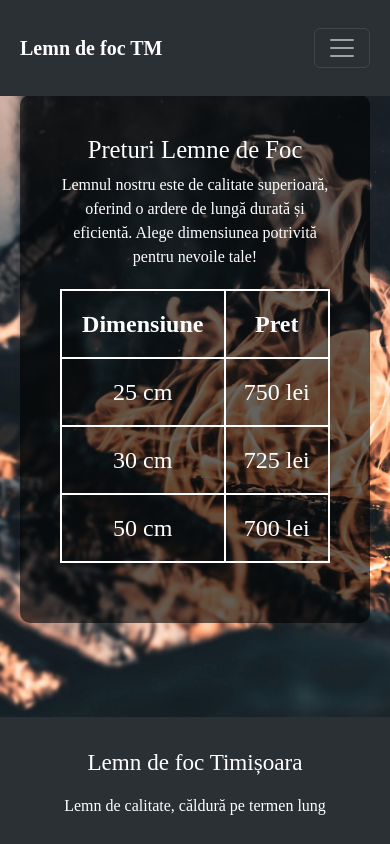
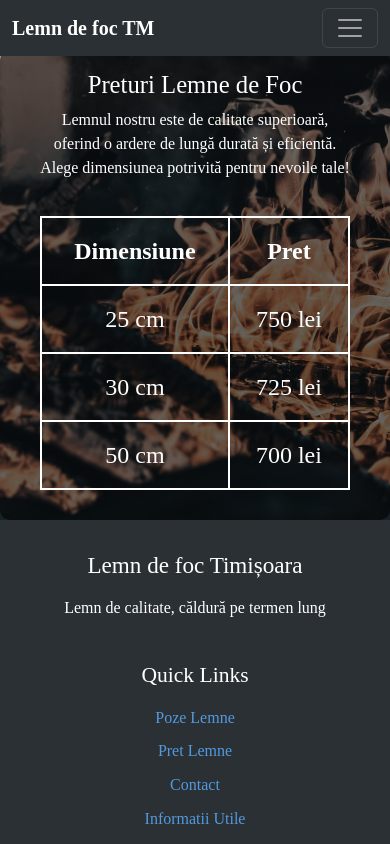
Before and after one commit to BabiscaPaul/wood-website, a React (Vite) app: page /pret in a window 390 px wide. Shown: the top 844 px of the page. Built offline with nearby package versions, Linux system fonts and the light colour scheme.

Commit message:
mobile view finished

```diff
--- a/index.html
+++ b/index.html
@@ -1,13 +1,16 @@
 <!doctype html>
 <html lang="en">
+
 <head>
   <meta charset="UTF-8" />
   <link rel="icon" type="image/svg+xml" href="/vite.svg" />
   <meta name="viewport" content="width=device-width, initial-scale=1.0" />
   <title>Wood Website</title>
 </head>
+
 <body>
   <div id="root"></div>
   <script type="module" src="/src/Components/main.jsx"></script>
 </body>
+
 </html>
--- a/src/Pages/InformatiiUtile.jsx
+++ b/src/Pages/InformatiiUtile.jsx
@@ -1,13 +1,14 @@
 import Navigation from "../Components/Navigation";
 import Footer from "../Components/Footer";
-import backgroundImage from '../assets/background-img.jpg';
 import '../Styles/ContactPage/styles.css';
 
 function InformatiiUtile() {
     const sizeOptions = ["25 cm", "30 cm", "50 cm"];
 
     const containerStyle = {
-        padding: "40px",
+        flexDirection: "column",
+        justifyContent: "center",
+
         textAlign: "center",
         fontFamily: "Baskerville",
         color: "white",
@@ -16,6 +17,14 @@ function InformatiiUtile() {
         margin: "50px auto",
         maxWidth: "800px",
         maxHeight: "300px",
+
+
+        marginTop: "40px",
+        marginBottom: "0px",
+        paddingTop: "50px",
+        paddingBottom: "50px",
+        paddingLeft: "30px",
+        paddingRight: "30px",
     };
 
     const sizeOptionStyle = {
@@ -31,7 +40,7 @@ function InformatiiUtile() {
         <div className="page-container">
             <Navigation />
             <div className="main-section">
-                <div style={containerStyle}>
+                <div className="container" style={containerStyle}>
                     <h2>Esența Lemnului</h2>
                     <p>
                         Lemnul nostru provine din fag, recunoscut pentru arderea sa uniformă și căldura de lungă durată.
--- a/src/Pages/PozeLemne.jsx
+++ b/src/Pages/PozeLemne.jsx
@@ -18,6 +18,8 @@ import wood12 from "../assets/wood-photos/wood_12.jpg";
 import wood13 from "../assets/wood-photos/wood_13.jpg";
 import wood14 from "../assets/wood-photos/wood_14.jpg";
 import wood15 from "../assets/wood-photos/wood_15.jpg";
+
+import '../Styles/HomePage/MainStyles/Main.css'
 
 function PozeLemne() {
     const [selectedImage, setSelectedImage] = useState(null);
@@ -81,10 +83,12 @@ function PozeLemne() {
     };
 
     return (
-        <>
+        <div className="page-container">
             <Header>
                 <Navigation />
             </Header>
+
+            <div className="main-section">
 
                 <div style={galleryContainerStyle}>
                     {woodImages.map((woodImage, index) => (
@@ -111,8 +115,10 @@ function PozeLemne() {
                     </div>
                 )}
 
+            </div>
+
             <Footer />
-        </>
+        </div>
     );
 }
 
--- a/src/Pages/PretLemne.jsx
+++ b/src/Pages/PretLemne.jsx
@@ -1,7 +1,7 @@
 import Navigation from "../Components/Navigation";
 import Footer from "../Components/Footer";
 import '../Styles/ContactPage/styles.css';
-import '../Styles/PricePage/styles.css'
+
 
 function PretLemne() {
     const pricingData = [
@@ -11,15 +11,20 @@ function PretLemne() {
     ];
 
     const containerStyle = {
-        marginTop: "100px",
         padding: "40px",
         textAlign: "center",
         fontFamily: "Baskerville",
         color: "white",
         backgroundColor: "rgba(0, 0, 0, 0.6)",
         borderRadius: "10px",
-        margin: "50px auto",
         maxWidth: "800px",
+        display: "flex",
+        flexDirection: "column",
+        justifyContent: "center",
+
+        marginTop: "50px",
+        paddingTop: "20px",
+        paddingBottom: "10px"
     };
 
     const tableStyle = {
@@ -34,13 +39,18 @@ function PretLemne() {
         fontSize: "1.5rem",
     };
 
-
     return (
         <div className="page-container">
             <Navigation />
-            <div className="main-section">
+            <div className="main-section" style={{
+                width: "100%",
+                display: "flex",
+                justifyContent: "center",
+                alignItems: "center",
+                paddingBottom: "0px",
+            }}>
                 <div className="container" style={containerStyle}>
-                    <h2>Preturi Lemne de Foc</h2>
+                    <h2 >Preturi Lemne de Foc</h2>
                     <p>
                         Lemnul nostru este de calitate superioară, oferind o ardere de lungă durată și eficientă.
                         Alege dimensiunea potrivită pentru nevoile tale!
--- a/src/Styles/ContactPage/styles.css
+++ b/src/Styles/ContactPage/styles.css
@@ -17,7 +17,7 @@
     margin-top: 100px;
     display: flex;
     flex-direction: column;
-    gap: 100px;
+    gap: 50px;
 }
 
 .phone-number-text {
@@ -44,22 +44,21 @@
     background-position: center;
     background-repeat: no-repeat;
     flex-grow: 1;
-
     display: flex;
+    flex-direction: column;
     justify-content: center;
-    gap: 300px;
+    align-items: center;
     margin-top: 25px;
 }
 
 .location-info {
     display: flex;
     gap: 15px;
-    margin-bottom: 20px;
 }
 
 .location-section {
-    margin-top: 100px;
     margin-bottom: 100px;
+    margin-top: 50px;
     border: "rgba(0, 0, 0, 0.5)" 3px solid;
     padding: 50px;
     background-color: rgba(0, 0, 0, 0.58);
@@ -77,11 +76,12 @@
     font-size: 1.5em;
 }
 
-@media (max-width: 1000px) {
+@media (max-width: 900px) {
     .main-section {
+        padding-bottom: 0;
+        margin-top: 0;
         flex-direction: column;
         gap: 50px;
-        margin-top: 0px;
         justify-content: center;
         align-items: center;
     }
--- a/src/Styles/PricePage/styles.css
+++ /dev/null
@@ -1,27 +0,0 @@
-/* Default styles (for larger screens) */
-.main-section {
-    padding: 40px;
-}
-
-/* Small screen styles */
-@media (max-width: 600px) {
-    .main-section {
-        background-color: rgba(0, 0, 0, 0.6);
-        /* Background opacity */
-        padding: 20px;
-        width: 100%;
-        min-height: 85vh;
-        /* Ensure it covers the full viewport height */
-        display: flex;
-        justify-content: center;
-        align-items: center;
-    }
-
-    .container {
-        width: 100%;
-        /* Make the container take the full width on mobile */
-        margin: 0;
-        border-radius: 10px;
-        padding: 20px;
-    }
-}
```
Lines whose indentation alone changed are shown as unchanged.
